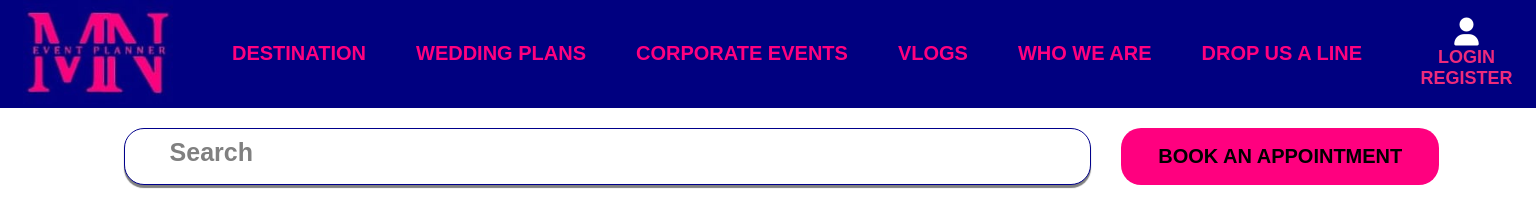
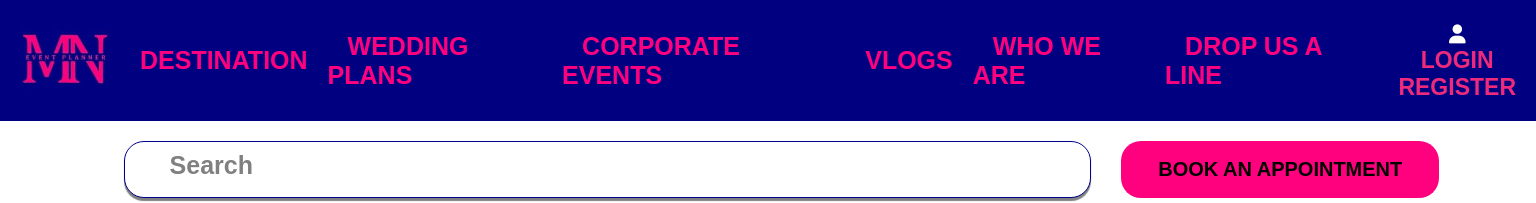
Before and after one commit to DevakiMathivarma/Event-planner, a plain HTML site: page index.html in a window 1536 px wide. Shown: the top 203 px of the page. Drawn offline with nearby package versions, Linux system fonts and the light colour scheme.

Commit message:
min_width

```diff
--- a/assets/css/index.css
+++ b/assets/css/index.css
@@ -661,11 +661,11 @@ footer {
 }
 
 
-
+/*
 @media(max-width:1500px){
     .nav-links li a {
         font-size: 20px;
-        padding: 20px;
+        padding: 10px;
     }
 
     .nav-links {
@@ -1187,9 +1187,9 @@ footer {
     .caption h2 {
         font-size: 18px;
     }
-}
-
-/* @media(min-width:320px) and (max-width:767px) {
+} */
+
+@media(min-width:320px) and (max-width:767px) {
 
     nav .container .nav-links {
         display: none;
@@ -1528,9 +1528,9 @@ footer {
     }
 
 }
-@media (min-width: 1401px) and (max-width: 1500px){
+@media (min-width: 1401px) and (max-width: 1700px){
     .nav-links li a {
-        font-size: 20px;
+        font-size: 25px;
         padding: 20px;
     }
 
@@ -1548,7 +1548,7 @@ footer {
     }
 
     .container button {
-        font-size: 18px;
+        font-size: 23px;
     }
 
     .container button i {
@@ -1563,4 +1563,4 @@ footer {
         font-size: 2rem;
     }
 
-} */
+}
```
